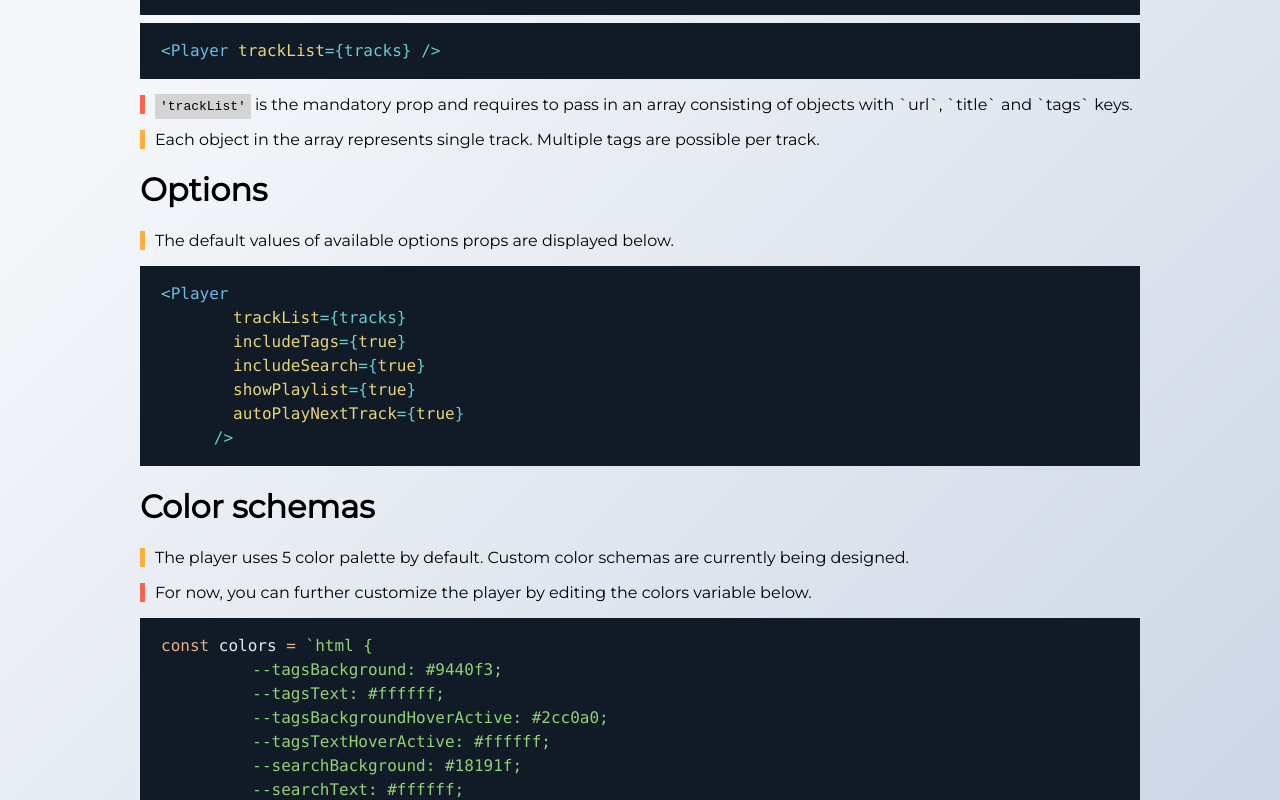
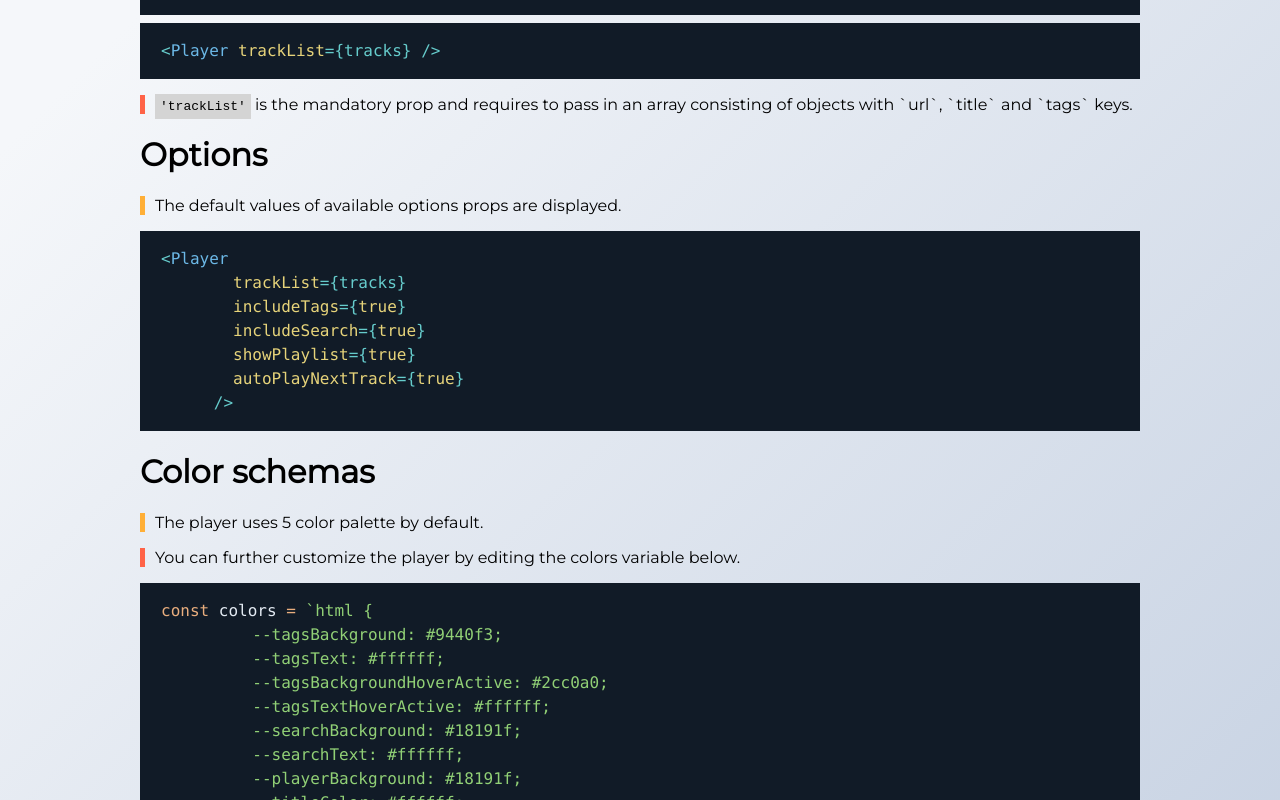
Before and after one commit to madzadev/audio-player, a React (Create React App) app in the folder example/: page / in a window 1280 px wide. Shown: the part 800-1600 px from the top of the page. Built offline with nearby package versions, Linux system fonts and the light colour scheme.

Commit message:
description edit

```diff
--- a/example/src/App.js
+++ b/example/src/App.js
@@ -84,13 +84,13 @@ const App = () => {
         <code>'trackList'</code> is the mandatory prop and requires to pass in
         an array consisting of objects with `url`, `title` and `tags` keys.
       </p>
-      <p className='note'>
+      {/* <p className='note'>
         Each object in the array represents single track. Multiple tags are
         possible per track.
-      </p>
+      </p> */}
       <h1>Options</h1>
       <p className='note'>
-        The default values of available options props are displayed below.
+        The default values of available options props are displayed.
       </p>
       <SyntaxHighlighter language='jsx' style={coldarkDark}>
         {`<Player
@@ -107,13 +107,10 @@ const App = () => {
       Volume control Clickable playlist Filter audio files based on genre Search
       audio files by title Responsive design */}
       <h1>Color schemas</h1>
-      <p className='note'>
-        The player uses 5 color palette by default. Custom color schemas are
-        currently being designed.
-      </p>
+      <p className='note'>The player uses 5 color palette by default.</p>
       <p className='warning'>
-        For now, you can further customize the player by editing the colors
-        variable below.
+        You can further customize the player by editing the colors variable
+        below.
       </p>
       <SyntaxHighlighter language='javascript' style={coldarkDark}>
         {`const colors = \`html {
@@ -144,7 +141,7 @@ const App = () => {
         customColorScheme={colors}
       />`}
       </SyntaxHighlighter>
-      <h1>Sizing</h1>
+      {/* <h1>Sizing</h1>
       <p className='warning'>
         The player is set to span 100% of the width of the container you include
         it in.
@@ -152,7 +149,7 @@ const App = () => {
       <p className='note'>
         Tags, loop and shuffle functionality is currently disabled in mobile
         views.
-      </p>
+      </p> */}
       <h1>Final notes</h1>
       <p className='warning'>
         It's recommended to use CMS like Contentful or DatoCMS to manage you
```
